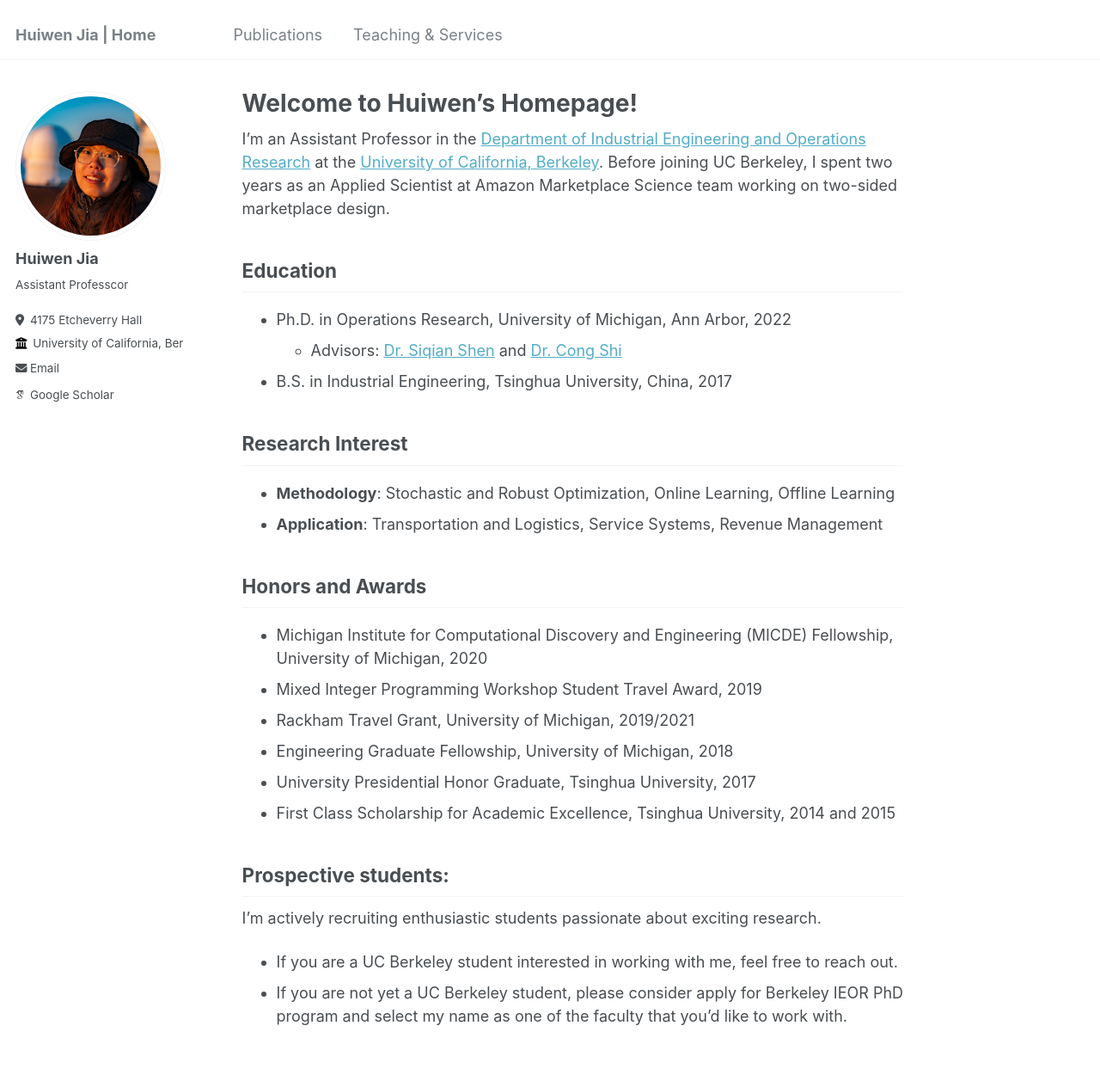
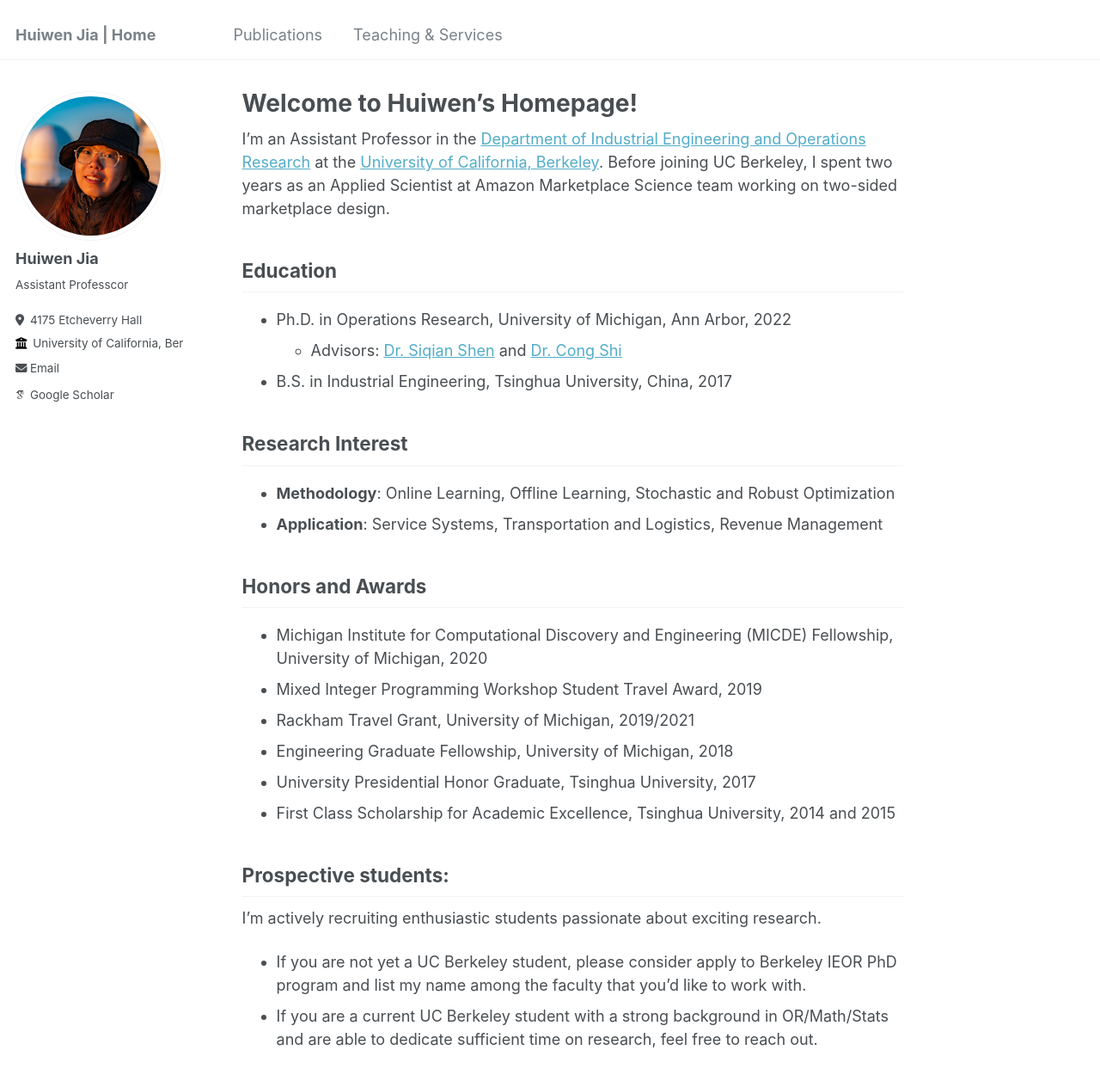
Before and after one commit to huiwen-j/huiwen-j.github.io, a Jekyll site: the page built from _pages/about.md, in a window 1280 px wide and 1400 px high. Shown: the top 1257 px of the window at 86% size. Built offline with Jekyll 4.4.1, drawn with Linux system fonts in a browser that asks for light colours; some web fonts are replaced.

Commit message:
Update about.md

```diff
--- a/_pages/about.md
+++ b/_pages/about.md
@@ -15,8 +15,8 @@ I'm an Assistant Professor in the [Department of Industrial Engineering and Op
 - B.S. in Industrial Engineering, Tsinghua University, China, 2017
 
 ## Research Interest
-- **Methodology**: Stochastic and Robust Optimization, Online Learning, Offline Learning
-- **Application**: Transportation and Logistics, Service Systems, Revenue Management
+- **Methodology**: Online Learning, Offline Learning, Stochastic and Robust Optimization
+- **Application**: Service Systems, Transportation and Logistics, Revenue Management
 
 ## Honors and Awards
 - Michigan Institute for Computational Discovery and Engineering (MICDE) Fellowship, University of Michigan, 2020
@@ -29,5 +29,5 @@ I'm an Assistant Professor in the [Department of Industrial Engineering and Op
 
 ## Prospective students:
 I’m actively recruiting enthusiastic students passionate about exciting research.
- - If you are a UC Berkeley student interested in working with me, feel free to reach out.
- - If you are not yet a UC Berkeley student, please consider apply for Berkeley IEOR PhD program and select my name as one of the faculty that you'd like to work with.
+ - If you are not yet a UC Berkeley student, please consider apply to Berkeley IEOR PhD program and list my name among the faculty that you'd like to work with.
+ - If you are a current UC Berkeley student with a strong background in OR/Math/Stats and are able to dedicate sufficient time on research, feel free to reach out.
```
